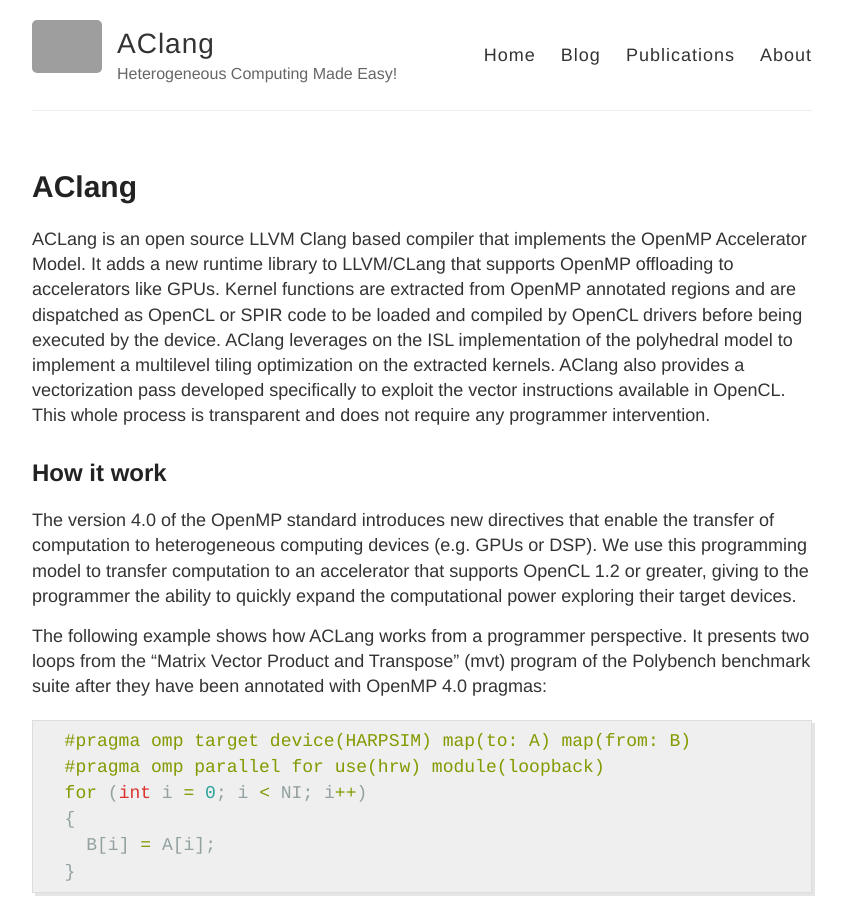
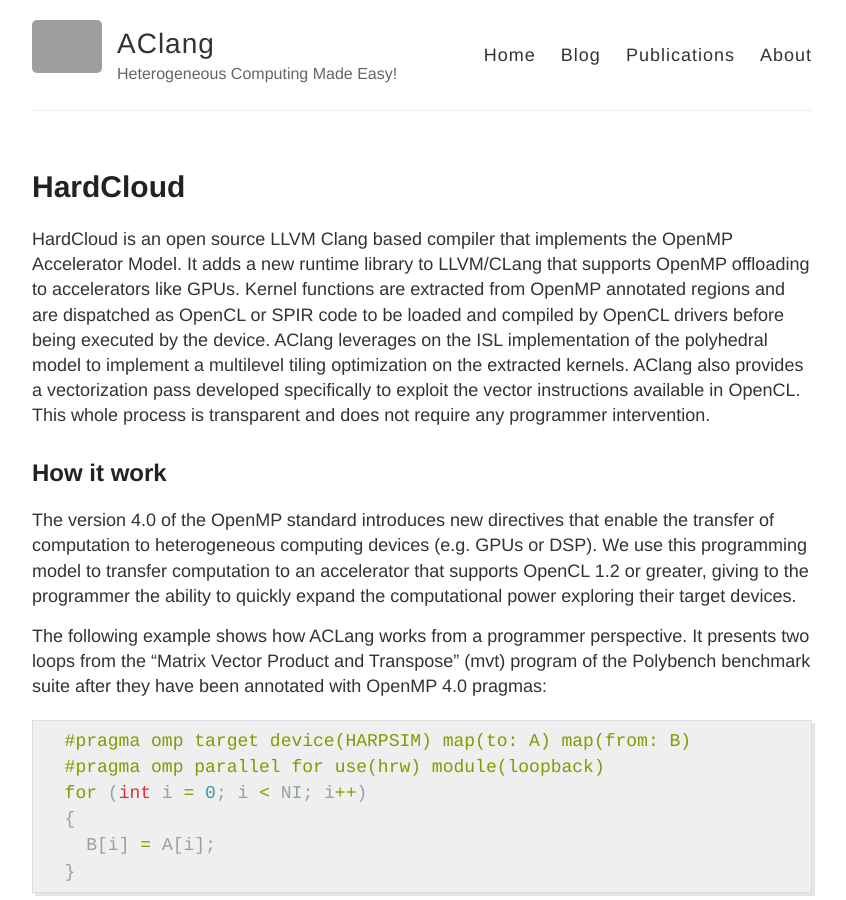
Before and after one commit to ramonn76/HardCloud, a Jekyll site: the page built from index.md, in a window 1280 px wide and 900 px high. Shown: the whole window, without its empty margins (218-1064 px from the left). Built offline with Jekyll 4.4.1, drawn with Linux system fonts in a browser that asks for light colours; grey boxes are pictures that could not be loaded.

Commit message:
Update index.md

```diff
--- a/index.md
+++ b/index.md
@@ -1,10 +1,10 @@
 ---
 layout: page
-title: AClang
+title: HardCloud
 permalink: /
 ---
 
-ACLang is an open source LLVM Clang based compiler that implements the
+HardCloud is an open source LLVM Clang based compiler that implements the
 OpenMP Accelerator Model. It adds a new runtime library to LLVM/CLang
 that supports OpenMP offloading to accelerators like GPUs. Kernel
 functions are extracted from OpenMP annotated regions and are
```
